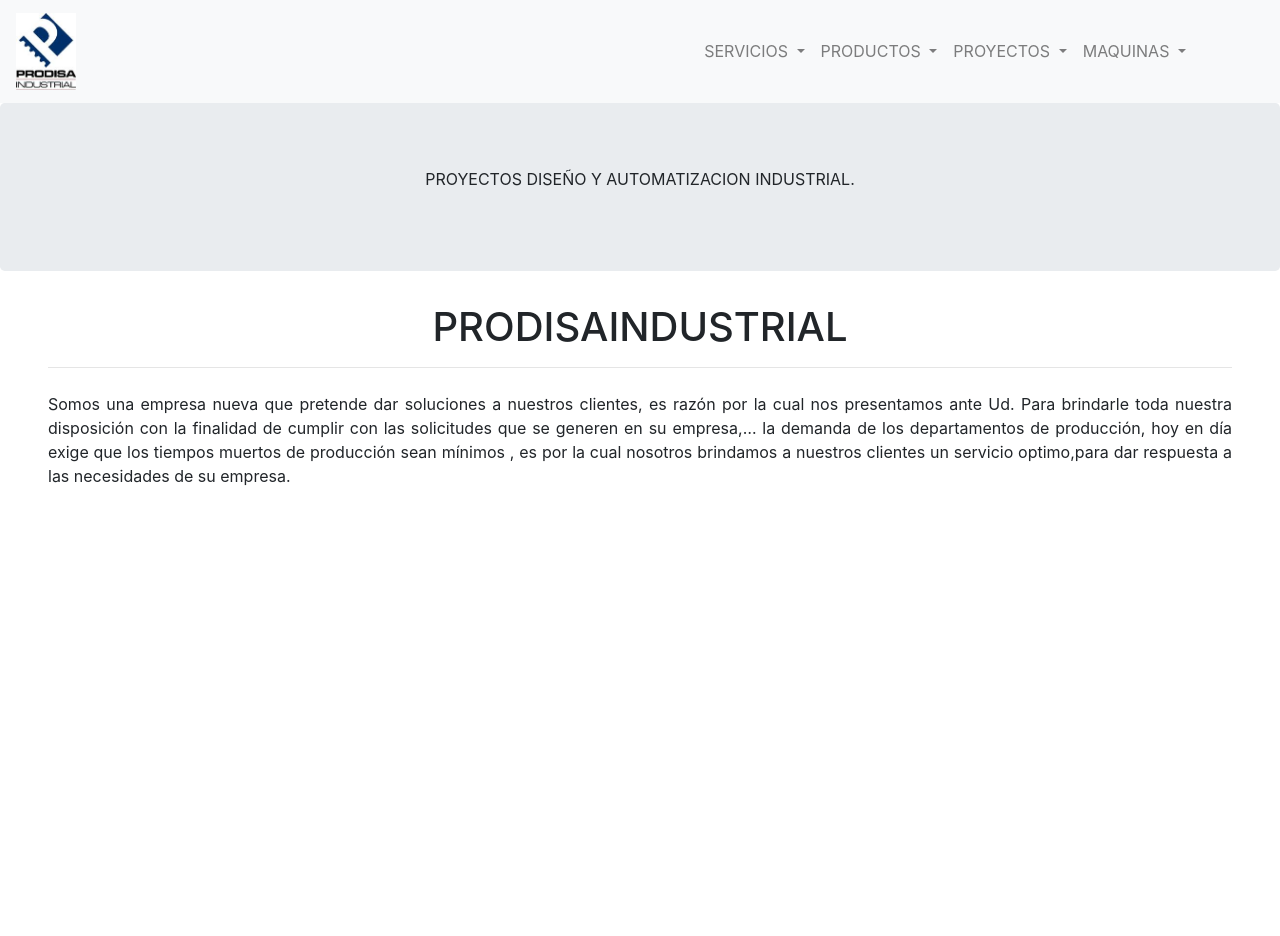
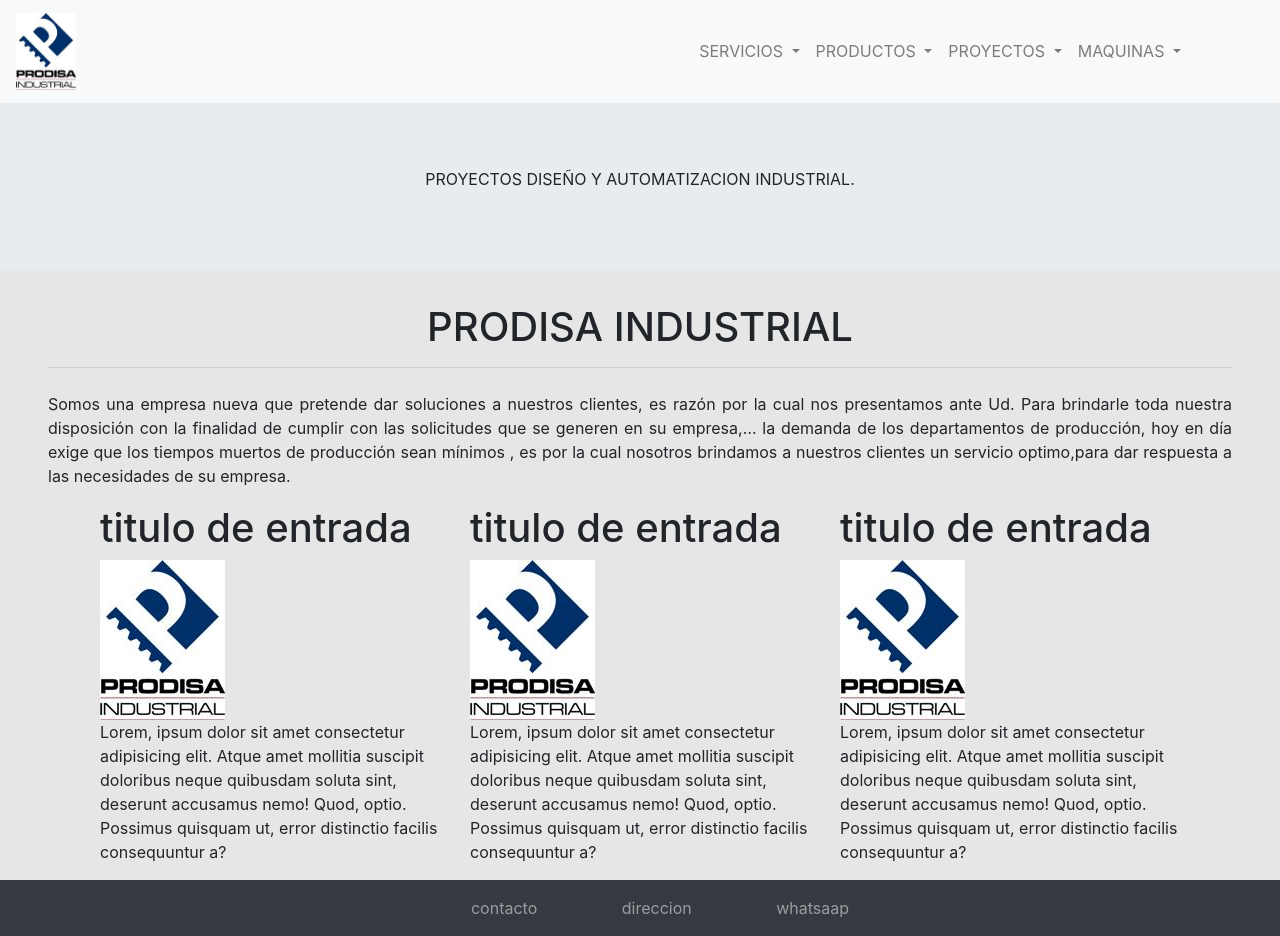
Before and after one commit to gorylactics/prodisaindustrial, a plain HTML site: page index.html in a window 1280 px wide. Before the commit the page ends 800 px from the top, so only its background shows below. Drawn offline with nearby package versions, Linux system fonts and the light colour scheme.

Commit message:
prototype theme

```diff
--- a/index.html
+++ b/index.html
@@ -8,9 +8,9 @@
     <!-- Bootstrap CSS -->
     <link rel="stylesheet" href="https://stackpath.bootstrapcdn.com/bootstrap/4.3.1/css/bootstrap.min.css" integrity="sha384-ggOyR0iXCbMQv3Xipma34MD+dH/1fQ784/j6cY/iJTQUOhcWr7x9JvoRxT2MZw1T" crossorigin="anonymous">
 
-    <title>Prodisaindustrial</title>
+    <title>Prodisa Industrial</title>
   </head>
-  <body>
+  <body style="background-color:#E6E6E6">
         <nav class="navbar navbar-expand-lg navbar-light bg-light container__fluid">
                 <a class="navbar-brand" href="#"><img src="assets/images/logo.jpg" style="width: 60px;" alt=""></a>
 
@@ -19,7 +19,7 @@
                 </button>
 
                 <div class="collapse navbar-collapse" id="navbarSupportedContent">
-                  <ul class="navbar-nav ml-auto" style="margin-right: 70px">
+                  <ul class="navbar-nav ml-auto" style="margin-right: 75px">
                     <li class="nav-item active">
                       <a class="nav-link" href="#"><span class="sr-only">(current)</span></a>
                     </li>
@@ -71,10 +71,13 @@
                                       MAQUINAS
                                     </a>
                                     <div class="dropdown-menu" aria-labelledby="navbarDropdown">
-                                      <a class="dropdown-item" href="#">Action</a>
-                                      <a class="dropdown-item" href="#">Another action</a>
+                                      <a class="dropdown-item" href="#">Molino de martillos<br>semi industrial</a>
                                       <div class="dropdown-divider"></div>
-                                      <a class="dropdown-item" href="#">Something else here</a>
+                                      <a class="dropdown-item" href="#">Molino harinero</a>
+                                      <div class="dropdown-divider"></div>
+                                      <a class="dropdown-item" href="#">Mesclador de paletas</a>
+                                      <div class="dropdown-divider"></div>
+                                      <a class="dropdown-item" href="#">Desgranador de maiz</a>
                                     </div>
                                   </li>
 
@@ -86,12 +89,46 @@
 
       <div class="container__fluid">
           <div class="row">
-            <h1 class="col-lg-12" style="text-align: center">PRODISAINDUSTRIAL <hr class="ml-5 mr-5"></h1>
+            <h1 class="col-lg-12" style="text-align: center">PRODISA INDUSTRIAL <hr class="ml-5 mr-5"></h1>
             <section class="col-lg-12">
                 <p class="ml-5 mr-5" style="text-align: justify">Somos una empresa nueva que pretende dar soluciones a nuestros  clientes, es razón por  la cual nos presentamos ante Ud. Para brindarle toda nuestra disposición con la finalidad de cumplir con las solicitudes que se generen en su empresa,… la demanda de los departamentos de  producción, hoy en día exige que los tiempos muertos de producción sean mínimos , es por la cual nosotros brindamos a nuestros clientes  un servicio optimo,para dar  respuesta a las necesidades de su empresa.</p>
             </section>
         </div>
     </div>
+    <div class="container">
+        <div class="row">
+            <div class="col-lg-12">
+                <div class="col-lg-4" style="float:left">
+                    <h1>titulo de entrada</h1>
+                    <img src="assets/images/logo.jpg" alt="">
+                    <p>Lorem, ipsum dolor sit amet consectetur adipisicing elit. Atque amet mollitia suscipit doloribus neque quibusdam soluta sint, deserunt accusamus nemo! Quod, optio. Possimus quisquam ut, error distinctio facilis consequuntur a?</p>
+                </div>
+                <div class="col-lg-4" style="float:left">
+                        <h1>titulo de entrada</h1>
+                        <img src="assets/images/logo.jpg" alt="">
+                        <p>Lorem, ipsum dolor sit amet consectetur adipisicing elit. Atque amet mollitia suscipit doloribus neque quibusdam soluta sint, deserunt accusamus nemo! Quod, optio. Possimus quisquam ut, error distinctio facilis consequuntur a?</p>
+                    </div>
+                    <div class="col-lg-4" style="float:left">
+                            <h1>titulo de entrada</h1>
+                            <img src="assets/images/logo.jpg" alt="">
+                            <p>Lorem, ipsum dolor sit amet consectetur adipisicing elit. Atque amet mollitia suscipit doloribus neque quibusdam soluta sint, deserunt accusamus nemo! Quod, optio. Possimus quisquam ut, error distinctio facilis consequuntur a?</p>
+                        </div>
+            </div>
+        </div>
+    </div>
+
+    <footer class="conatiner__fluid bg-dark" style="position:fixed-button" >
+        <div class="row"><div class="col-lg-12">
+            <ul class="text-white-50 mt-3 mb-3 " style="text-align:center">
+                <li style="list-style: none; display: inline; margin: 0 40px 0 40px;">contacto</li>
+                <li style="list-style: none; display: inline; margin: 0 40px 0 40px;">direccion</li>
+                <li style="list-style: none; display: inline; margin: 0 40px 0 40px;">whatsaap</li>
+            </ul>
+        </div>
+    </div>
+    </footer>
+
+
 
     <!-- Optional JavaScript -->
     <!-- jQuery first, then Popper.js, then Bootstrap JS -->
```
